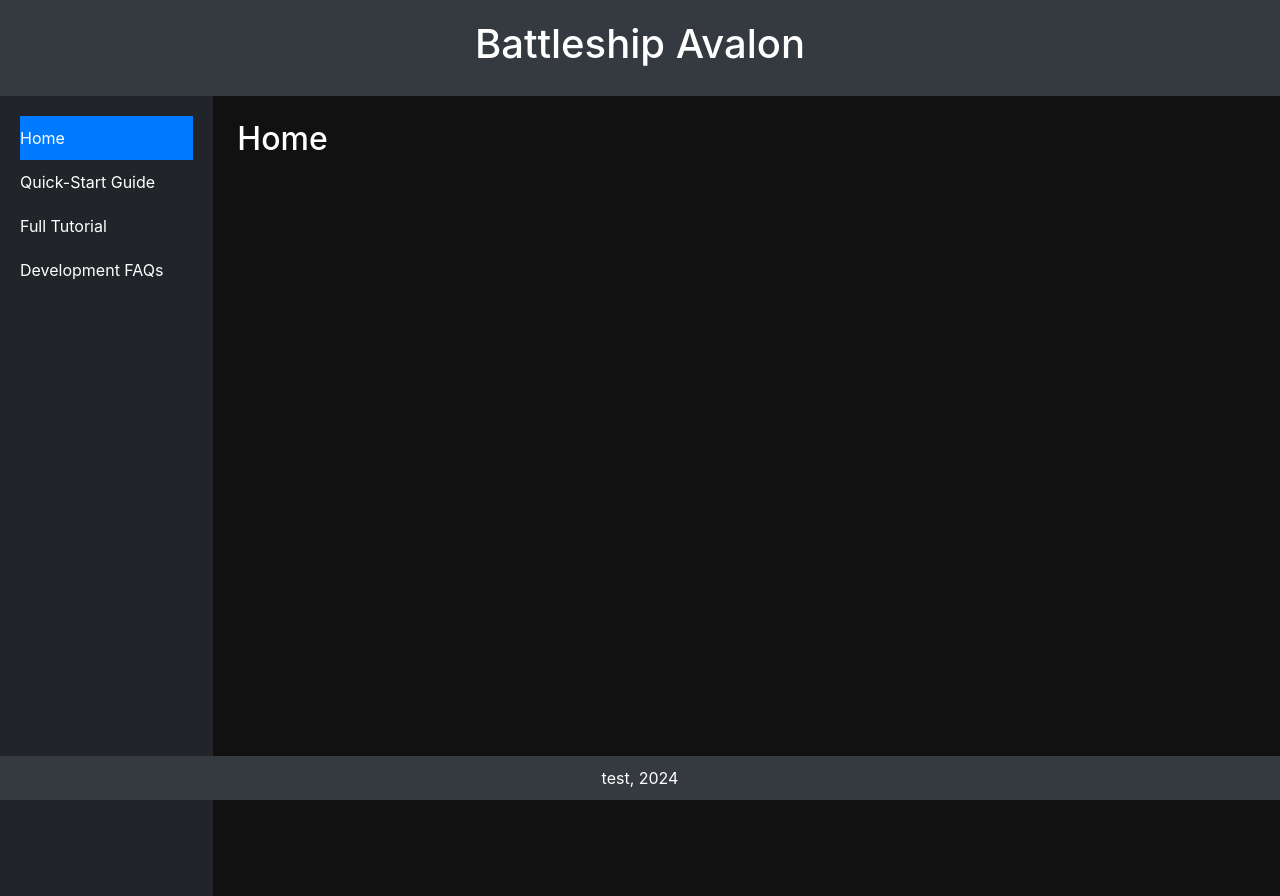
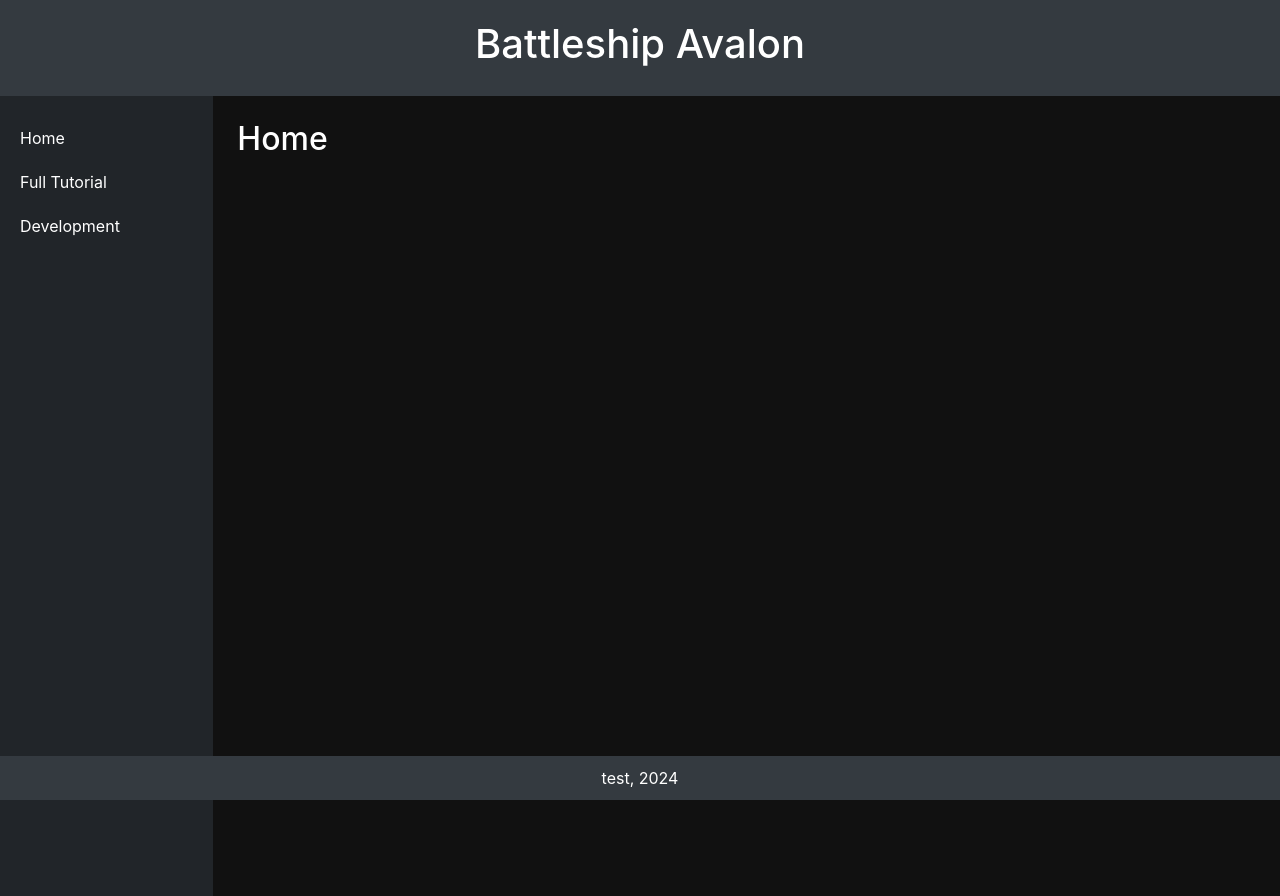
Before and after one commit to acetes/acetes.github.io, a plain HTML site: page battleshipavalon.html in a window 1280 px wide. Drawn offline with nearby package versions, Linux system fonts and the light colour scheme.

Commit message:
Add files via upload

```diff
--- a/battleshipavalon.html
+++ b/battleshipavalon.html
@@ -99,18 +99,13 @@
                         </a>
                     </li>
                     <li class="nav-item">
-                        <a class="nav-link" href="#" onclick="changeContent('quickstart', this)">
-                            Quick-Start Guide
-                        </a>
-                    </li>
-                    <li class="nav-item">
                         <a class="nav-link" href="#" onclick="changeContent('fulltutorial', this)">
                             Full Tutorial
                         </a>
                     </li>
                     <li class="nav-item">
                         <a class="nav-link" href="#" onclick="changeContent('devfaqs', this)">
-                            Development FAQs
+                            Development
                         </a>
                     </li>
                 </ul>
@@ -157,7 +152,7 @@
     }
 
     window.onload = async () => {
-        await getContent("fulltutorial");
+        await changeContent("fulltutorial", this);
     };
 </script>
 
```
